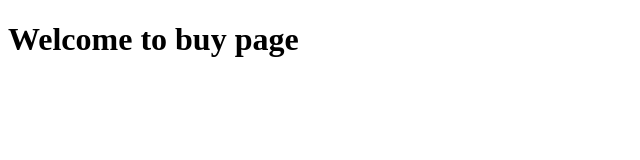
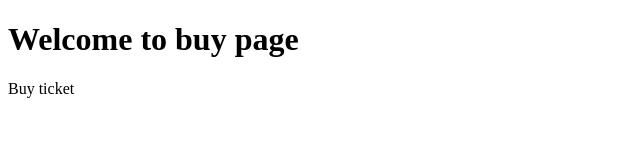
Before and after one commit to chi-ugo/ticketapp, a plain HTML site: page buy.html in a window 1280 px wide. Shown: the full height of the page, 0-640 px from the left. Drawn offline with Linux system fonts and the light colour scheme.

```diff
--- a/buy.html
+++ b/buy.html
@@ -6,6 +6,7 @@
 			</head>
 					<body>
 					<h1>Welcome to buy page</h1>
+					<p>Buy ticket</p>
 
 
 
```
